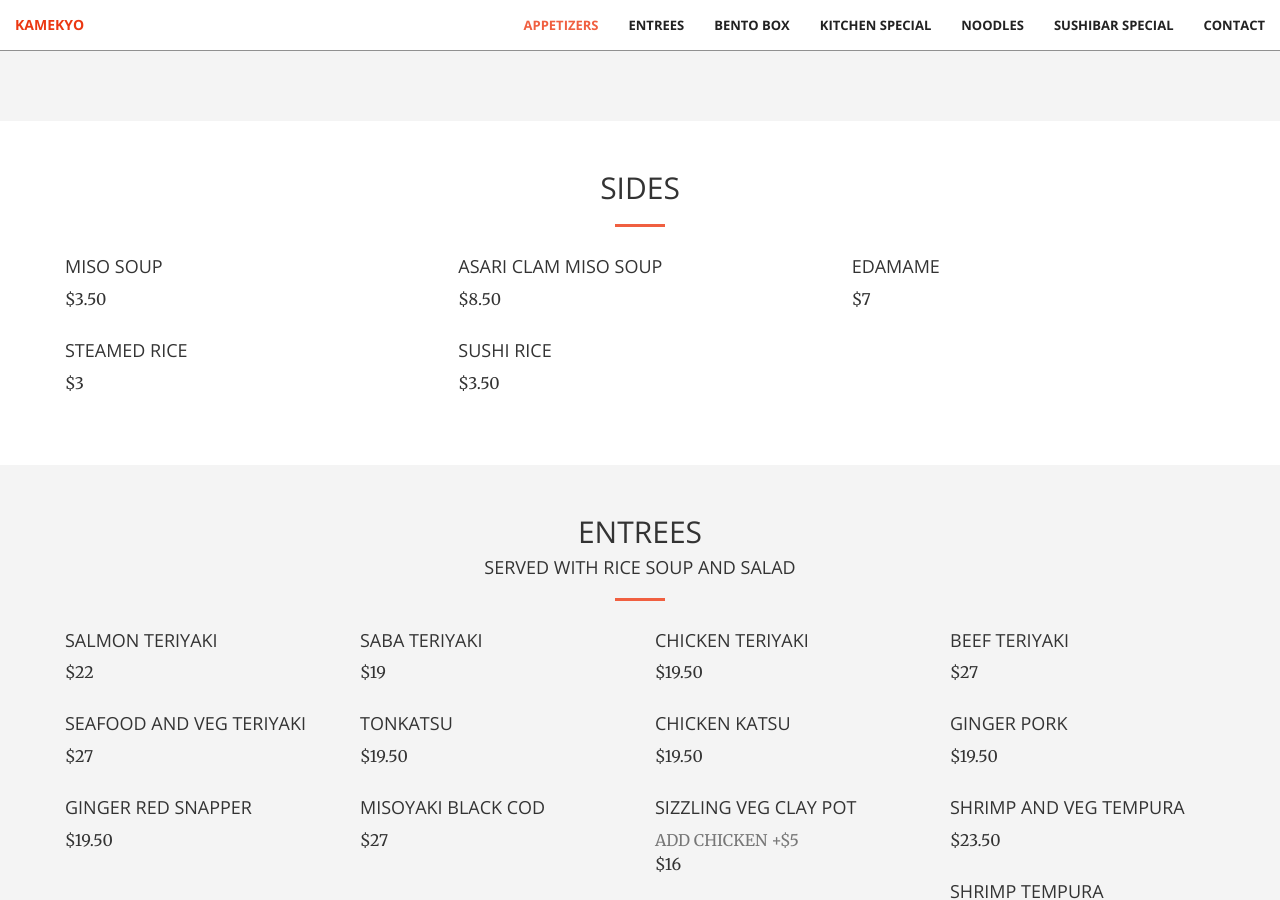
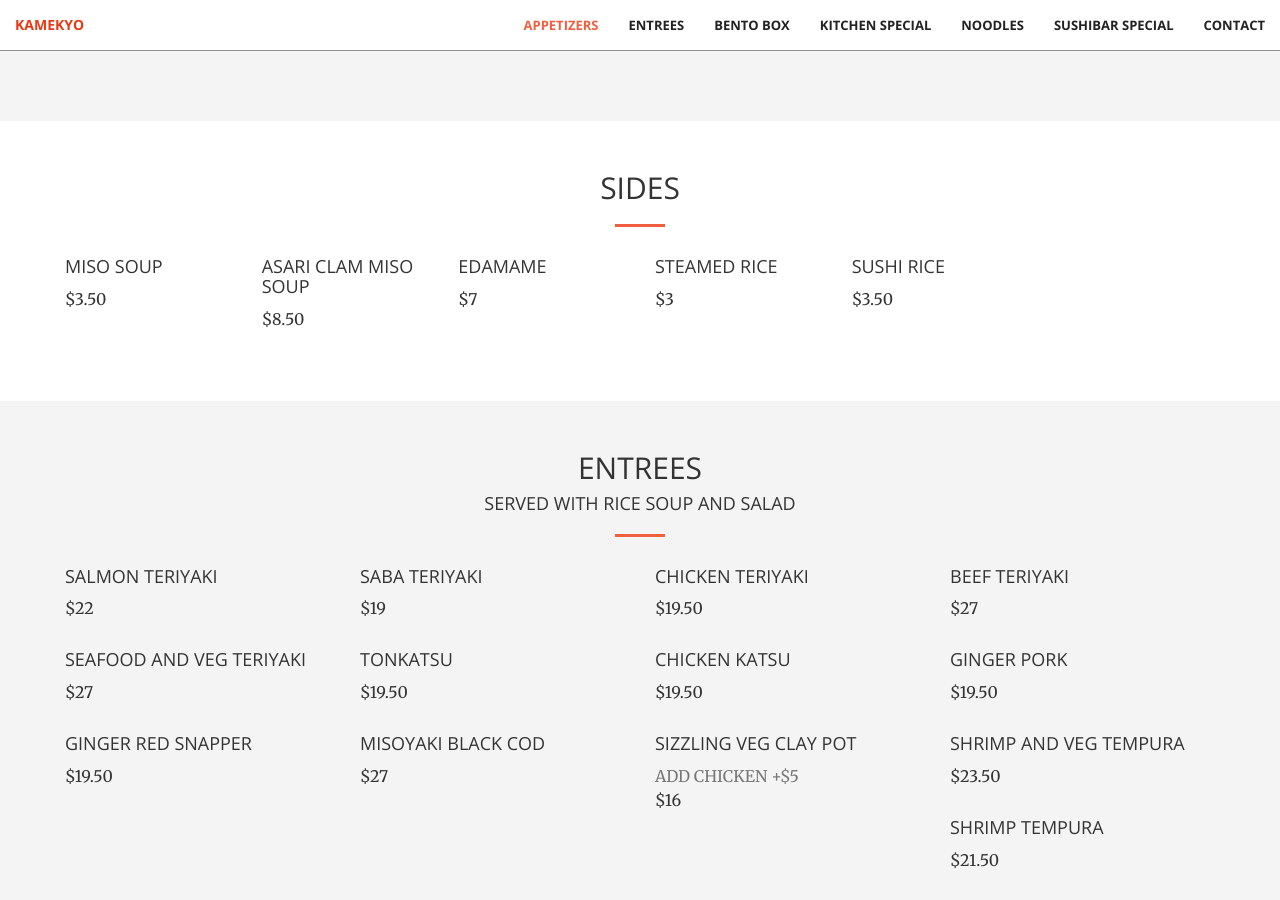
Before and after one commit to CyrusLiang/kamekyo, a Jekyll site: the page built from index.html, in a window 1280 px wide and 900 px high, scrolled down 1917 px. Built offline with Jekyll 4.4.1, drawn with Linux system fonts in a browser that asks for light colours.

Commit message:
Update sides.html

```diff
--- a/_includes/sides.html
+++ b/_includes/sides.html
@@ -9,31 +9,31 @@
     </div>
     <div class="container">
         <div class="row">
-            <div class="col-lg-4 col-sm-6">
+            <div class="col-lg-2 col-sm-4">
                 <div class="food-box">
                     <h4>Miso Soup</h4>
                     <p id="miso"></p>
                 </div>
             </div>
-            <div class="col-lg-4 col-sm-6">
+            <div class="col-lg-2 col-sm-4">
                 <div class="food-box">
                     <h4>Asari Clam Miso Soup</h4>
                     <p id="asari"></p>
                 </div>
             </div>
-            <div class="col-lg-4 col-sm-6">
+            <div class="col-lg-2 col-sm-4">
                 <div class="food-box">
                     <h4>Edamame</h4>
                     <p id="eda"></p>
                 </div>
             </div>
-            <div class="col-lg-4 col-sm-6">
+            <div class="col-lg-2 col-sm-4">
                 <div class="food-box">
                     <h4>Steamed Rice</h4>
                     <p id="rice"></p>
                 </div>
             </div>
-            <div class="col-lg-4 col-sm-6">
+            <div class="col-lg-2 col-sm-4">
                 <div class="food-box">
                     <h4>Sushi Rice</h4>
                     <p id="srice"></p>
```
